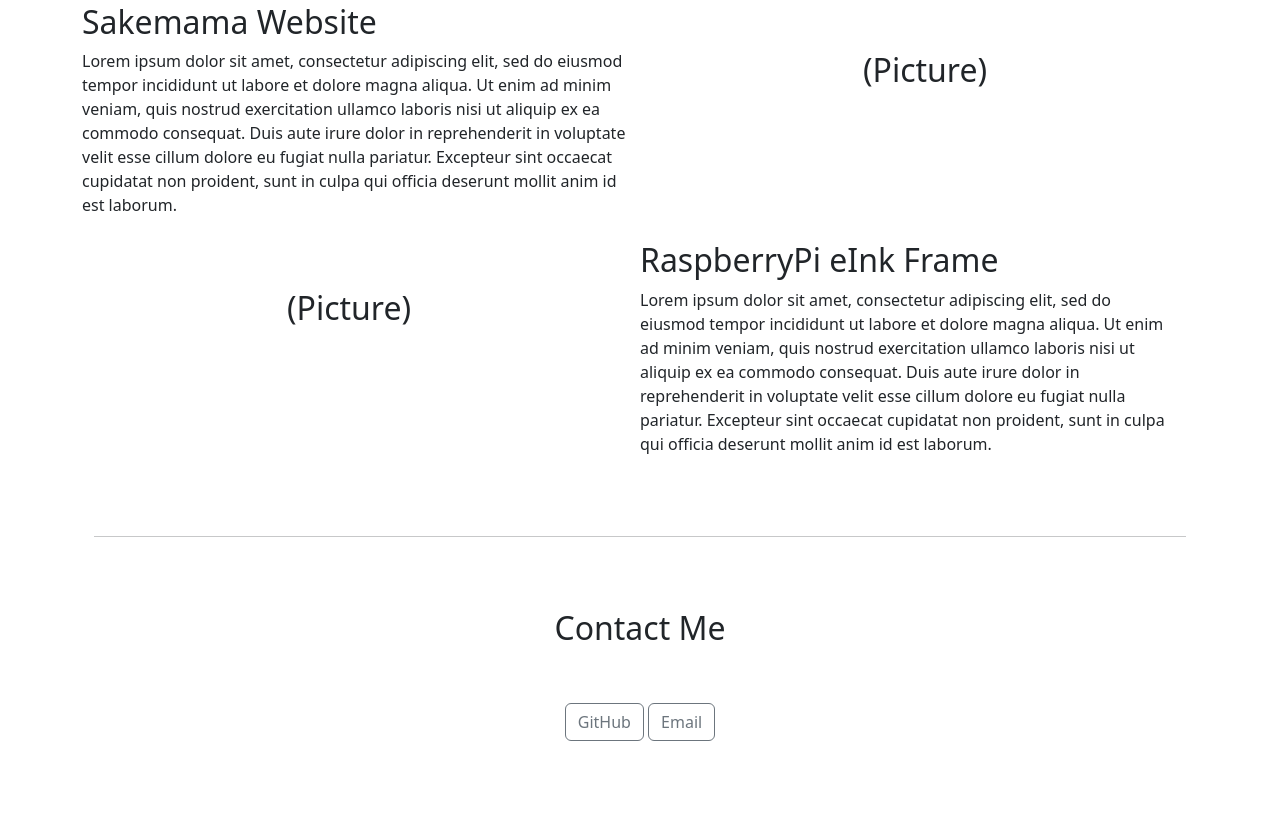
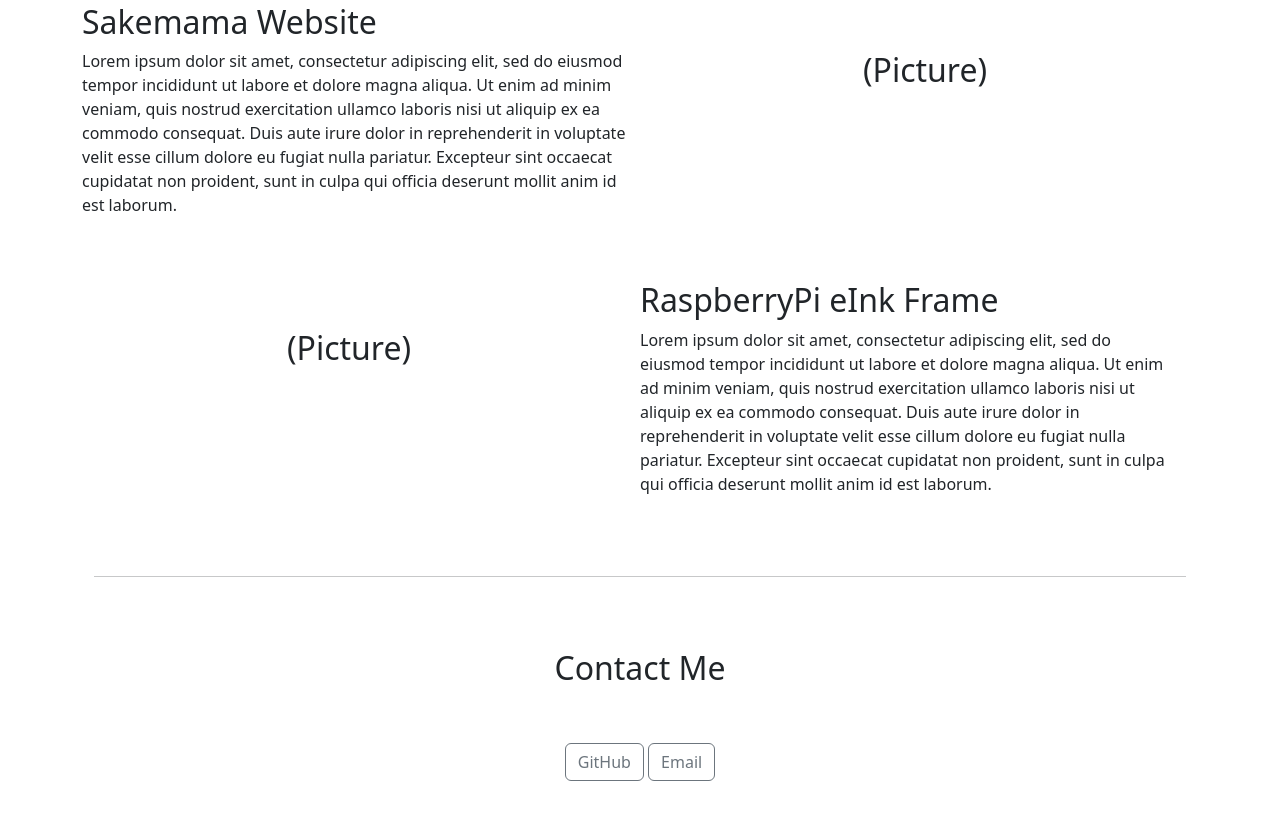
Before and after one commit to abelureste/abelwebsiteV2, a plain HTML site: page home.html in a window 1280 px wide. Shown: the part 1434-2253 px from the top of the page. Before the commit the page ends 2231 px from the top, so only its background shows below. Drawn offline with nearby package versions, Linux system fonts and the light colour scheme.

Commit message:
Updated home

```diff
--- a/home.html
+++ b/home.html
@@ -74,7 +74,7 @@
         <div class="col-sm">
             <h2 class="pt-5 text-center">(Picture)</h2>
         </div>
-        <div class="row pt-2">
+        <div class="row pt-5">
           <div class="col-sm">
               <h2 class="pt-5 text-center">(Picture)</h2>
           </div>
```
